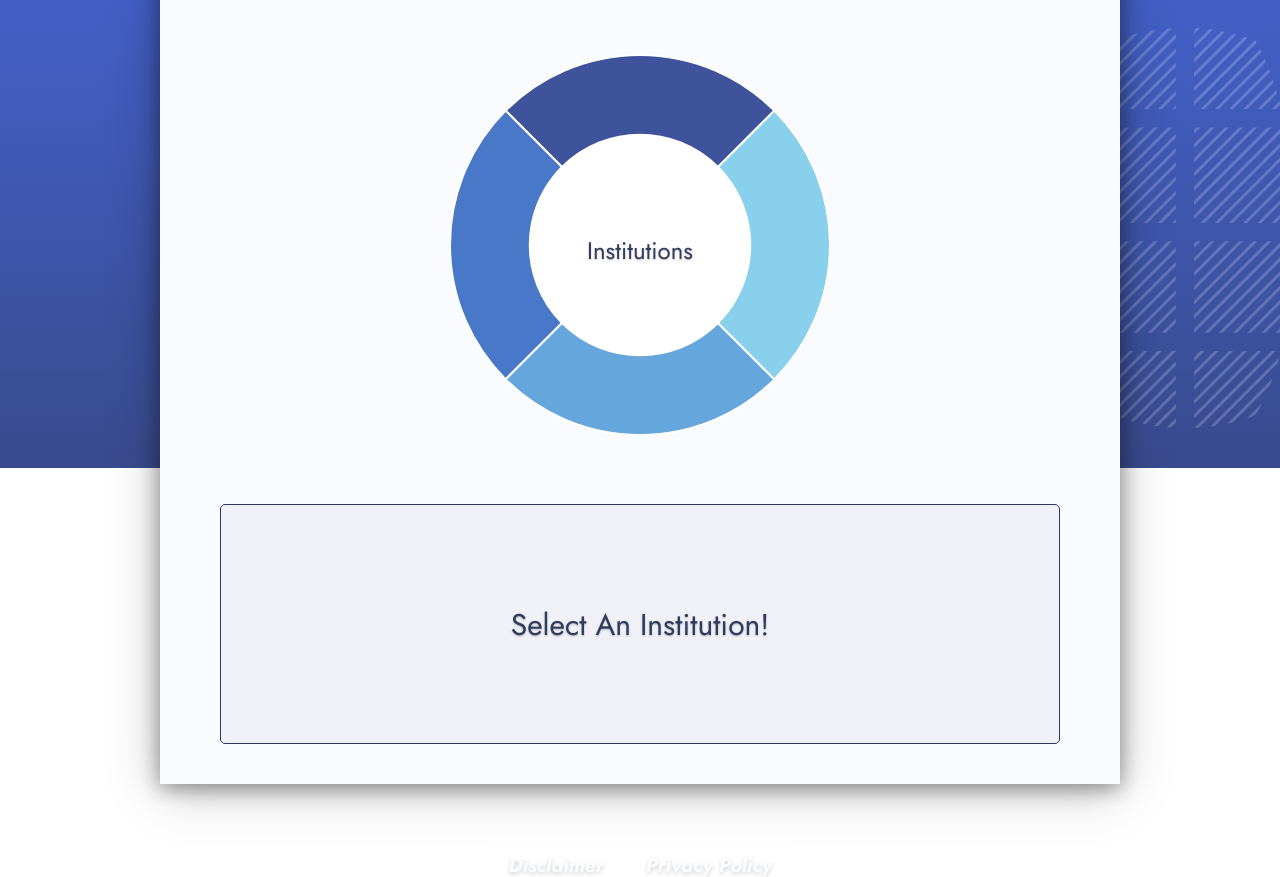
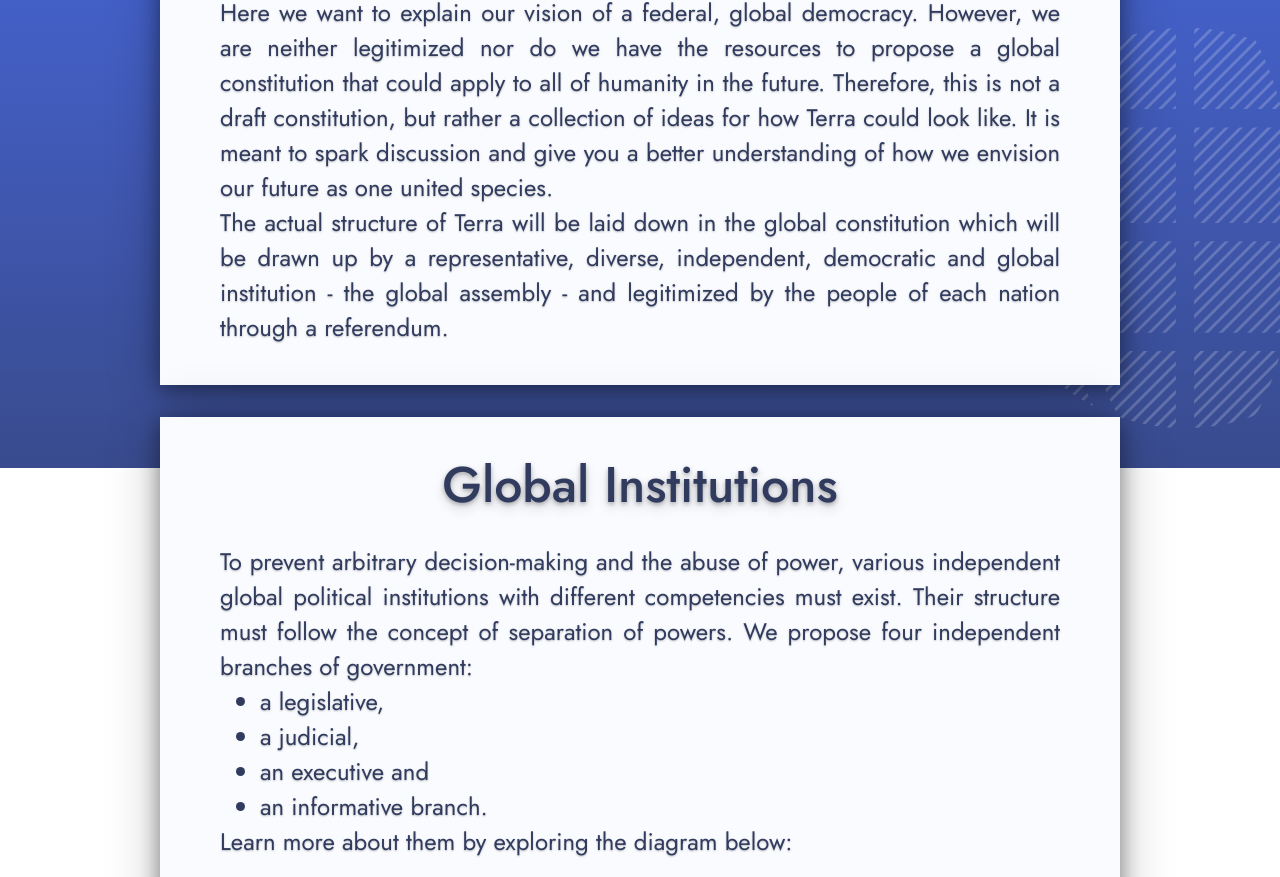
Before and after one commit to terra-utopia/terra-utopia-website, a Nuxt app: page /structure-of-terra in a window 1280 px wide. Shown: the part 332-1209 px from the top of the page. Built offline with nearby package versions, Linux system fonts and the light colour scheme.

Commit message:
implemented updated texts for necessity, structure and roadmap page

```diff
--- a/assets/roadmap.js
+++ b/assets/roadmap.js
@@ -27,7 +27,7 @@ const texts = [
         htmlContent: `
         <p>The core of the strategy will be the global campaign. At the moment, the public debate on a global democracy is either non-existent or in its infancy. Therefore this movement has the chance of confronting a relatively unbiased public with ideas that are new to many people. This is a great opportunity to have a decisive impact on the public debate and convince the majority of people who do not yet have an opinion on this topic with compelling concepts and arguments.</p>
         <p>For the campaign, we envision a global network of people of the public interest, like artists, influencers, film-makers, musicians and celebrities, who each present the public with their ideas concerning Terra. These people will publish their work, thoughts, art, music and statements on the possibility of a global, federal democracy collectively at a specific date with a common hashtag and a call to action. In this way, we want to reach the public where they already are.</p>
-        <p>The aim of the campaign is to spark worldwide protests that put pressure on national governments to hold free and democratic referendums on the draft of the global constitution - which has been developed by the global assembly - and accept their results.</p>
+        <p>The aim of the campaign is to spark worldwide protests that put pressure on national governments to hold free and democratic referendums on the draft of the global constitution - which has been developed by the global assembly - and accept its result.</p>
         `
     },
     {
--- a/assets/structure-of-terra.js
+++ b/assets/structure-of-terra.js
@@ -1,72 +1,129 @@
 const institutions = [
     {
         title: "Legislative Branch",
+        htmlContent: `
+        <p>The legislature includes all institutions that pass laws. Whoever controls them possesses vast power over Terra because they set the fundamental rules that society follows. Therefore these institutions must have the status of a branch of government, meaning that they are completely independent and only subordinate to the people.</p>
+        <br>
+        <p>We plead for a three chamber system that includes a global parliament, a global council and global participatory citizens’ assemblies.</p>
+        `,
         children: [
             {
-                title: "Parliament",
-                children: [
-                    {
-                        title: "Parliament",
-                        htmlContent: `
-                        <p>In this phase we analyze similar projects, movements and aspirations. The goal is to understand developments of the past and why their success was only limited. The rough goals of our movement are being defined internally as well as a general strategy.</p>
-                        <p>Finding technical solutions for collaborating and working on this project is also part of this step. This includes digital platforms where participating activists can discuss their ideas or edit documents but also means of spreading our ideas and getting new, interested people involved.</p>
-                        `
-                    },
-                    {
-                        title: "Council",
-                        htmlContent: `
-                        <p>In order to motivate other people to support and join this movement, it is necessary to have a rough but compelling concept of the structure of Terra, as well as a plan for achieving our goals. This should make it easier for people to get an idea of what we aim for, what they can expect from this movement and how they can contribute. The further process involves the differentiation, modification and improvement of this concept as well as the incorporation of feedback and criticism.</p>
-                        `
-                    },
-                    {
-                        title: "Global Assembly",
-                        htmlContent: `
-                        <p>The goal of this phase is forging a global network of activists that actively support the goal of creating a global, federal democracy. This makes it possible to consider a multitude of different opinions on the strategy of the movement and to incorporate different ideas and visions from all around the planet. We will also try to gain support from related projects, activist networks and experts worldwide.</p>
-                        `
-                    },
-                ],
+                title: "The Global Parliament",
                 htmlContent: `
-                <p>In this phase we analyze similar projects, movements and aspirations. The goal is to understand developments of the past and why their success was only limited. The rough goals of our movement are being defined internally as well as a general strategy.</p>
-                <p>Finding technical solutions for collaborating and working on this project is also part of this step. This includes digital platforms where participating activists can discuss their ideas or edit documents but also means of spreading our ideas and getting new, interested people involved.</p>
+                <p>The global parliament is formed by elected deputies from global parties. The elections take place every 4 or 5 years and they are direct, free, equal, secret and common. The people vote for the parties in a global popular vote that determines how many seats each party receives in the global parliament. We consider an electoral threshold from 2 to 5 percent for single parties to be useful.</p>
+                <br>
+                <p>A referendum will take place in parallel to the election. For more details read <a href="">Direct Democracy"</a>.</p>
                 `
             },
             {
-                title: "Council",
+                title: "The Global Council",
                 htmlContent: `
-                <p>In order to motivate other people to support and join this movement, it is necessary to have a rough but compelling concept of the structure of Terra, as well as a plan for achieving our goals. This should make it easier for people to get an idea of what we aim for, what they can expect from this movement and how they can contribute. The further process involves the differentiation, modification and improvement of this concept as well as the incorporation of feedback and criticism.</p>
+                <p>Each national government sends representatives that form the global council. This chamber ensures that the interests of the nations are taken into account in the global legislation. How many representatives a nation can send is determined by the size of their population, but each nation can always send at least one.</p>
                 `
             },
             {
-                title: "Global Assembly",
+                title: "Global Citizens' Assemblies",
                 htmlContent: `
-                <p>The goal of this phase is forging a global network of activists that actively support the goal of creating a global, federal democracy. This makes it possible to consider a multitude of different opinions on the strategy of the movement and to incorporate different ideas and visions from all around the planet. We will also try to gain support from related projects, activist networks and experts worldwide.</p>
+                <p>For every legislative proposal and proposed amendment to the law, a global participatory citizens’ assembly must meet concerning itself with the topic.</p>
+                <p>The members of this citizens’ council are chosen in a two-staged procedure that ensures that the composition is representative of the world’s population. In the first step, potential participants are drawn at random, and in the second step a selection is made that matches static criteria including gender, age, nationality, level of education, migration background, size of residence, income and potentially more.</p>
+                <p>This assembly holds several meetings and discusses its respective legislative proposal. All discussions are moderated by professionals, ensuring that every voice is heard equally, and experts accompany the process, providing information and answering questions.</p>
+                `
+            },
+            {
+                title: "The Legislative Process",
+                htmlContent: `
+                <p>The first step on the way to a new global law is the legislative initiative. The global parliament, the world government and the global council have a right of initiative.</p>
+                <p>Another possibility is that after a petition for a new law or an amendment to the law has passed a certain quorum, a global participatory citizens’ assembly meets that concerns itself with the topic and draws up a legislative proposal. In this case this citizens’ assembly also has a right of initiative.</p>
+                <br>
+                <p>In the second phase, the three chambers debate the proposed law individually. Because each global assembly only discusses one proposal, a new one must be initiated, unless one already exists because the proposal was submitted through a petition.</p>
+                <br>
+                <p>In the third phase, the three chambers have to negotiate the final version. First the parliament and the respective citizens’ assembly have to find a consensus. This process is accompanied by a mediation committee that seeks to find a compromise. If no consensus is reached, the proposed law will be discarded.</p>
+                <p>If the parliament and the citizens’ assembly come to an agreement, the law is passed on to the council. If the council approves the law, it becomes legally binding.</p>
+                <p>If the council raises objections, the mediation committee is extended to the council and all three chambers try to find a compromise. If the compromise is approved by all three institutions, it is legally binding. If the parliament or the citizens’ assembly do not approve the compromise, the law is discarded.</p>
+                <p>If the compromise is not approved by the council, there are two different cases: Most laws are objection laws that can be passed even though the global council opposes them, if the global parliament and the respective global citizens’ assembly overrule the council’s objections. However, laws changing the constitution or affecting the finances of the national states or their organizational or administrative sovereignty are called approval laws - they can only be passed if the global council approves them.</p>
+                `
+            },
+            {
+                title: "Direct Democracy",
+                htmlContent: `
+                <p>We propose to allow referendums in the following two ways:</p>
+                <br>
+                <p>First, every party that passed the electoral threshold in the last election may submit one legislative proposal six months before the next election. If the global constitutional court finds that the proposal does not violate the constitution<!-- and the global court of auditors approves the funding concept-->, it will be put to vote during the election. On election day, the people then vote on the parties, as well as on their respective legislative proposals.
+                This measure is meant to increase voter turnout and combat political apathy: if someone votes for a party that does not become part of government or that does not even cross the electoral threshold, they will be less likely to find their vote pointless if they are part of the majority in some of the referendums.</p>
+                <br>
+                <p>Second, people may start a petition for a legislative proposal. If the petition passes a first quorum, a global citizens’ assembly is initiated that discusses the proposal with the global parliament and the global council as described in “The Legislative Process”. If the legislative institutions reach an agreement that also satisfies the initiators of the petition, the proposal becomes legally binding without the need for a referendum. If however the proposal is rejected, a referendum may be initiated but only if the initial petition passes a second, significantly higher quorum. The referendum will then either be held on election day or on a day halfway through the legislative period.</p>
+                <p>On request of the world government, the global parliament or the global council, the global constitutional court may examine the legislative proposal at any time.</p>
+                <p>The global parliament as well as the global citizens’ assembly that initially discussed the proposed law may each submit an alternative proposal that will also be put to vote.</p>
+                `
+            },
+            {
+                title: "Regular Global Constituent Assemblies",
+                htmlContent: `
+                <p>Because the future cannot be accurately predicted, an unchangeable constitution will eventually become outdated. It is impossible to create a constitution today that will still be modern in a century. Therefore we propose that a regular participatory global assembly will meet, for example once in a decade, deliberating on a general overhaul of the constitution. The proposed changes are legitimated in a referendum afterwards and do not need the approval of the global parliament and global council. However, if the assembly concludes that there is no need for a major revision of the constitution or that only minor changes are necessary, it may decide against a referendum and submit its proposals under the standard legislative process.</p>
+                <p>These regular global constituent assemblies are meant to encourage democratic participation and critical thinking. We hope that they foster a habit of reevaluating fundamental concepts. In this way the constitution has a chance of always adapting to the needs of its time.</p>
                 `
             },
         ],
-        htmlContent: `
-        <p>In this phase we analyze similar projects, movements and aspirations. The goal is to understand developments of the past and why their success was only limited. The rough goals of our movement are being defined internally as well as a general strategy.</p>
-        <p>Finding technical solutions for collaborating and working on this project is also part of this step. This includes digital platforms where participating activists can discuss their ideas or edit documents but also means of spreading our ideas and getting new, interested people involved.</p>
-        `
     },
     {
         title: "Judicial Branch",
         htmlContent: `
-        <p>In order to motivate other people to support and join this movement, it is necessary to have a rough but compelling concept of the structure of Terra, as well as a plan for achieving our goals. This should make it easier for people to get an idea of what we aim for, what they can expect from this movement and how they can contribute. The further process involves the differentiation, modification and improvement of this concept as well as the incorporation of feedback and criticism.</p>
+        <p>The judiciary includes all institutions that interpret laws by carrying out court cases. Whoever controls them possesses vast power over Terra because they can bend and distort the meaning of legal texts in such a way that it benefits their interests and profits them. Therefore these institutions must have the status of a branch of government meaning that they are completely independent and only subordinate to the people.</p>
+        <p>A global constitutional court dealing with issues concerning the global constitution as well as several global supreme courts dealing with issues concerning the individual fields of law have to be established.</p>
         `
     },
     {
         title: "Executive Branch",
         htmlContent: `
-        <p>The goal of this phase is forging a global network of activists that actively support the goal of creating a global, federal democracy. This makes it possible to consider a multitude of different opinions on the strategy of the movement and to incorporate different ideas and visions from all around the planet. We will also try to gain support from related projects, activist networks and experts worldwide.</p>
-        `
+        <p>The executive includes all institutions that execute and enforce laws. Whoever controls them possesses the monopoly of global legitimate physical power and can decide on which laws must be obeyed and which resolutions are implemented. Therefore these institutions must have the status of a branch of government meaning that they are completely independent and only subordinate to the people.</p>
+        `,
+        children:[
+            {
+                title: "The World Government",
+                htmlContent:`
+                <p>The heart of the executive branch is the world government. It consists of several ministries, their respective ministers and a head of government. It guides and supervises global politics and has a right of initiative in the legislative process. It is elected by the global parliament.</p>
+                `
+            },
+            {
+                title: "The Military",
+                htmlContent:`
+                <p>The military of the national states is united and disarmed, forming a global crisis response force. Its main purpose will be fighting humanitarian crises all around the world ensuring peace, stability and democratic values. The minister of defense will be the commander in chief. As long as the process of disarmament is not completed, the parliament must authorize the deployment of the military unless there is imminent danger.</p>
+                `
+            },
+            {
+                title: "The Global Police",
+                htmlContent:`
+                <p>A global police force will be established to enforce the law and fight terrorism and international crime.</p>
+                `
+            },
+        ],
     },
     {
-        title: "Publicative Branch",
+        title: "Informative Branch",
         htmlContent: `
-        <p>The core of the strategy will be the global campaign. At the moment, the public debate on a global democracy is either non-existent or in its infancy. Therefore this movement has the chance of confronting a relatively unbiased public with ideas that are new to many people. This is a great opportunity to have a decisive impact on the public debate and convince the majority of people who do not yet have an opinion on this topic with compelling concepts and arguments.</p>
-        <p>For the campaign, we envision a global network of people of the public interest, like artists, influencers, film-makers, musicians and celebrities, who each present the public with their ideas concerning Terra. These people will publish their work, thoughts, art, music and statements on the possibility of a global, federal democracy collectively at a specific date with a common hashtag and a call to action. In this way, we want to reach the public where they already are.</p>
-        <p>The aim of the campaign is to spark worldwide protests that put pressure on national governments to hold free and democratic referendums on the draft of the global constitution - which has been developed by the global assembly - and accept their results.</p>
-        `
+        <p>The informative branch includes all institutions that store, publish or deliver information or data, also known as media, especially those reaching a large number of people.</p>
+        <p>By deciding which issues are important enough to cover, the media guides the attention of the public and the legislators, thereby influencing which laws are made. In reporting on changes to the law, executive orders and court rulings, they exercise enormous executive power because if the public did not know the rules, they would not be obeyed, no matter how harshly the police would enforce them. By criticising new laws, they enable the public to judge the work of their politicians, and through investigative journalism they expose crimes and entanglements between politics and business, possibly triggering lawsuits. This shows that the media heavily influences the legislative, judicial and executive powers, with the result that whoever controls them possesses vast power over Terra. Therefore these institutions must have the status of a branch of government meaning that they are completely independent and only subordinate to the people.</p>
+        `,
+        children:[
+            {
+                title: "Public Service Media",
+                htmlContent: `
+                <p>Global public service media will be established that include several news outlets and broadcasters that are completely independent. They guarantee journalistic quality through self-control and are financed by broadcasting fees that every household must pay. They are obliged to cover all topics of public interest and have to educate the public on issues concerning politics and society. They and journalists in general are granted a status of immunity, which especially includes whistleblowers.</p>
+                `
+            },
+            {
+                title: "Private Media",
+                htmlContent: `
+                <p>Private media exists nonetheless. They have the same rights but need to meet similar quality standards.</p>
+                `
+            },
+            {
+                title: "Social Media",
+                htmlContent: `
+                <p>Social media plays an increasingly important role in the exchange of information. In order to combat the polarizing nature of these networks we must burst the filter bubbles by prohibiting tracking and profiling of the users. The collection of personal data must be kept at an absolute minimum and this data may only be used to enable the primary functions of these platforms. If they become systemically relevant, they may be put under state control, as part of the informative branch, to guarantee their independent operation.</p>
+                `
+            },
+        ]
     }
 ]
 
--- a/pages/structure-of-terra.vue
+++ b/pages/structure-of-terra.vue
@@ -2,7 +2,18 @@
     <main class="JoinPage">
         <CenteredBodyColumn>
             <Card :heading="'Structure Of Terra'" :isSuperHeading="false">
-
+                <p>Here we want to explain our vision of a federal, global democracy. However, we are neither legitimized nor do we have the resources to propose a global constitution that could apply to all of humanity in the future. Therefore, this is not a draft constitution, but rather a collection of ideas for how Terra could look like. It is meant to spark discussion and give you a better understanding of how we envision our future as one united species.</p>
+                <p>The actual structure of Terra will be laid down in the global constitution which will be drawn up by a representative, diverse, independent, democratic and global institution - the global assembly - and legitimized by the people of each nation through a referendum.</p>
+            </Card>
+            <Card :heading="'Global Institutions'" :isSuperHeading="false">
+                <p>To prevent arbitrary decision-making and the abuse of power, various independent global political institutions with different competencies must exist. Their structure must follow the concept of separation of powers. We propose four independent branches of government:</p>
+                <ul>
+                    <li>a legislative,</li>
+                    <li>a judicial,</li>
+                    <li>an executive and</li>
+                    <li>an informative branch.</li>
+                </ul>
+                <p>Learn more about them by exploring the diagram below:</p>
                 <InstitutionsDiagram :content="$options._staticData.institutions" />
             </Card>
         </CenteredBodyColumn>
@@ -27,6 +38,15 @@ export default {
         .Card {
             margin-bottom: 32px;
 
+            p{
+                text-align: justify;
+            }
+
+            ul{
+                margin: {left:40px};
+                text-align: left;
+            }
+
             span.highlighted { @include semi-bold-italic; }
         }
     }
```
Also changed, not shown: assets/necessity-of-a-world-state.js (+20 -19 lines).
